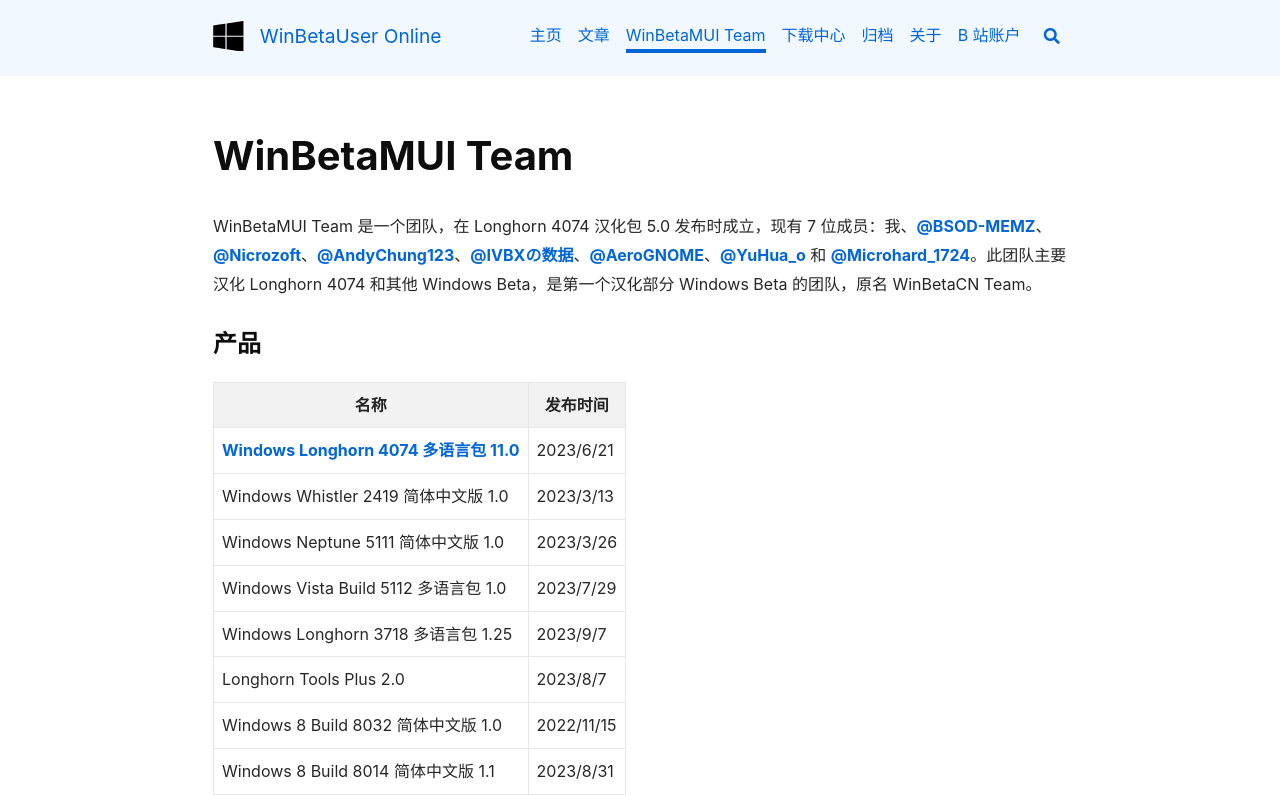
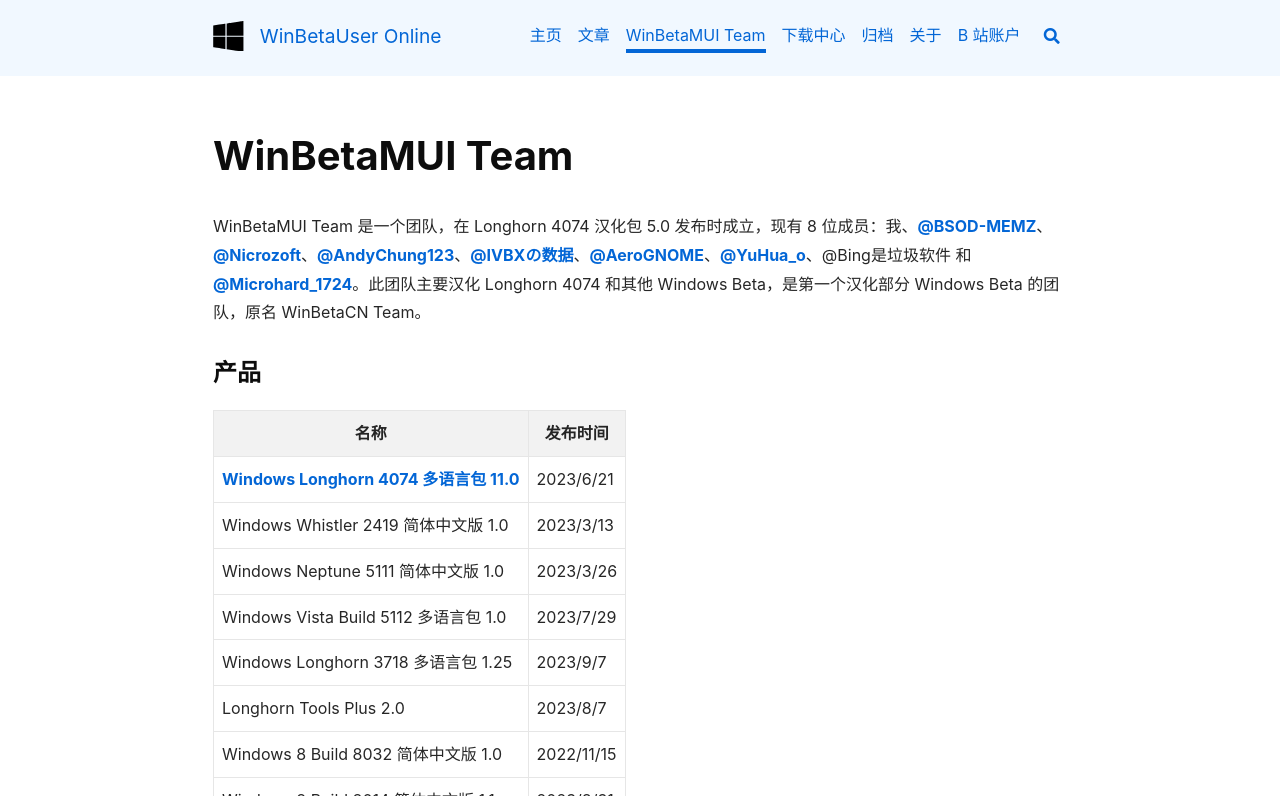
Before and after one commit to orangeZSCB/wbl2.github.io, a Jekyll site: the page built from winbetamui.md, in a window 1280 px wide and 900 px high, cut to the strip 104-900 px from the top of the window. Built offline with Jekyll 4.4.1, drawn with Linux system fonts in a browser that asks for light colours; nearby versions of some CDN libraries.

Commit message:
Update winbetamui.md

```diff
--- a/winbetamui.md
+++ b/winbetamui.md
@@ -3,7 +3,7 @@
 title: WinBetaMUI Team
 ---
 
-WinBetaMUI Team 是一个团队，在 Longhorn 4074 汉化包 5.0 发布时成立，现有 7 位成员：我、[@BSOD-MEMZ](http://space.bilibili.com/1975308950)、[@Nicrozoft](haha666_666.outlook.com)、[@AndyChung123](http://space.bilibili.com/2119761603)、[@IVBXの数据](http://space.bilibili.com/1171551865)、[@AeroGNOME](http://space.bilibili.com/515586861)、[@YuHua_o](http://space.bilibili.com/1468597922) 和 [@Microhard_1724](http://space.bilibili.com/1684665013)。此团队主要汉化 Longhorn 4074 和其他 Windows Beta，是第一个汉化部分 Windows Beta 的团队，原名 WinBetaCN Team。
+WinBetaMUI Team 是一个团队，在 Longhorn 4074 汉化包 5.0 发布时成立，现有 8 位成员：我、[@BSOD-MEMZ](http://space.bilibili.com/1975308950)、[@Nicrozoft](haha666_666.outlook.com)、[@AndyChung123](http://space.bilibili.com/2119761603)、[@IVBXの数据](http://space.bilibili.com/1171551865)、[@AeroGNOME](http://space.bilibili.com/515586861)、[@YuHua_o](http://space.bilibili.com/1468597922)、@Bing是垃圾软件 和 [@Microhard_1724](http://space.bilibili.com/1684665013)。此团队主要汉化 Longhorn 4074 和其他 Windows Beta，是第一个汉化部分 Windows Beta 的团队，原名 WinBetaCN Team。
 
 ### 产品
 
```
